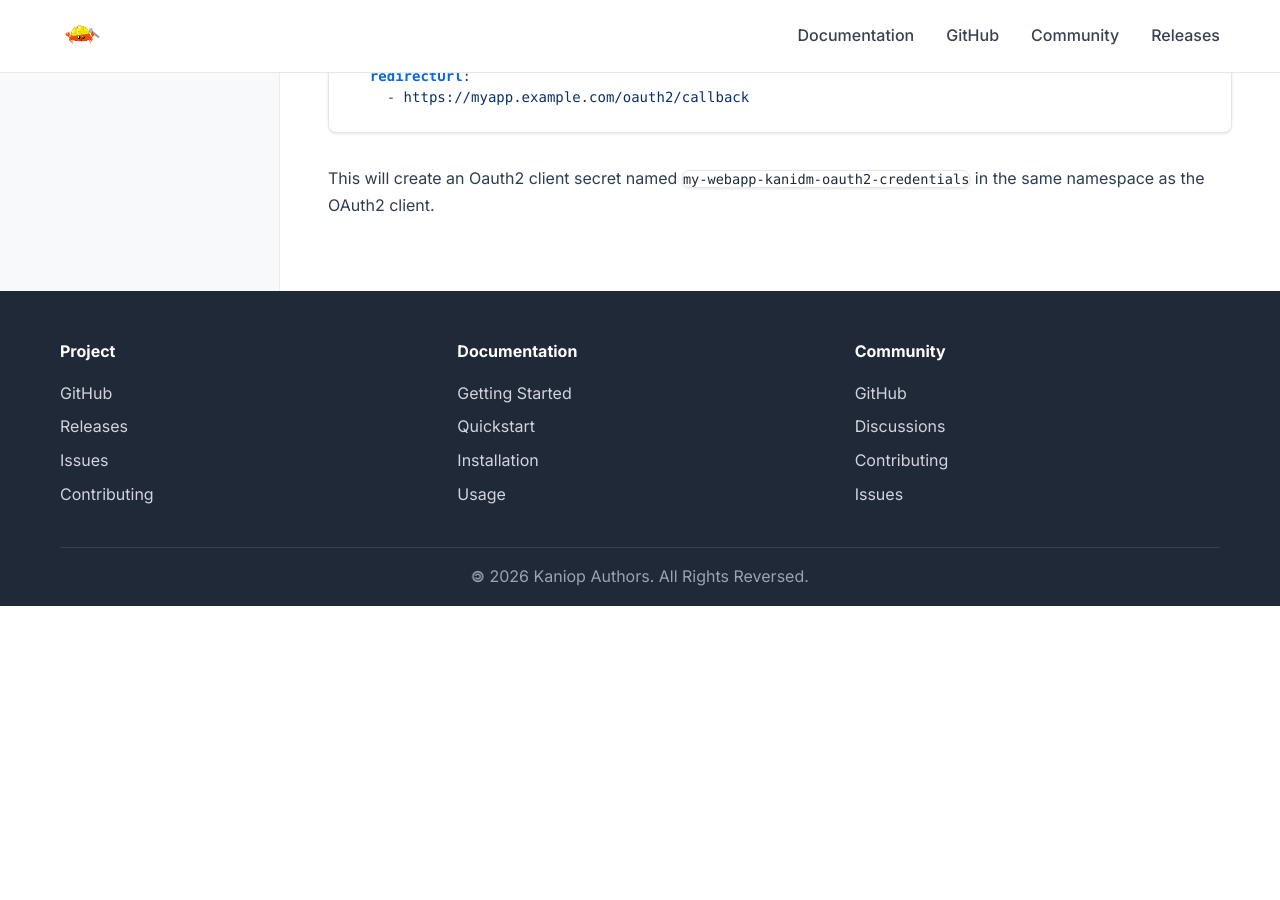
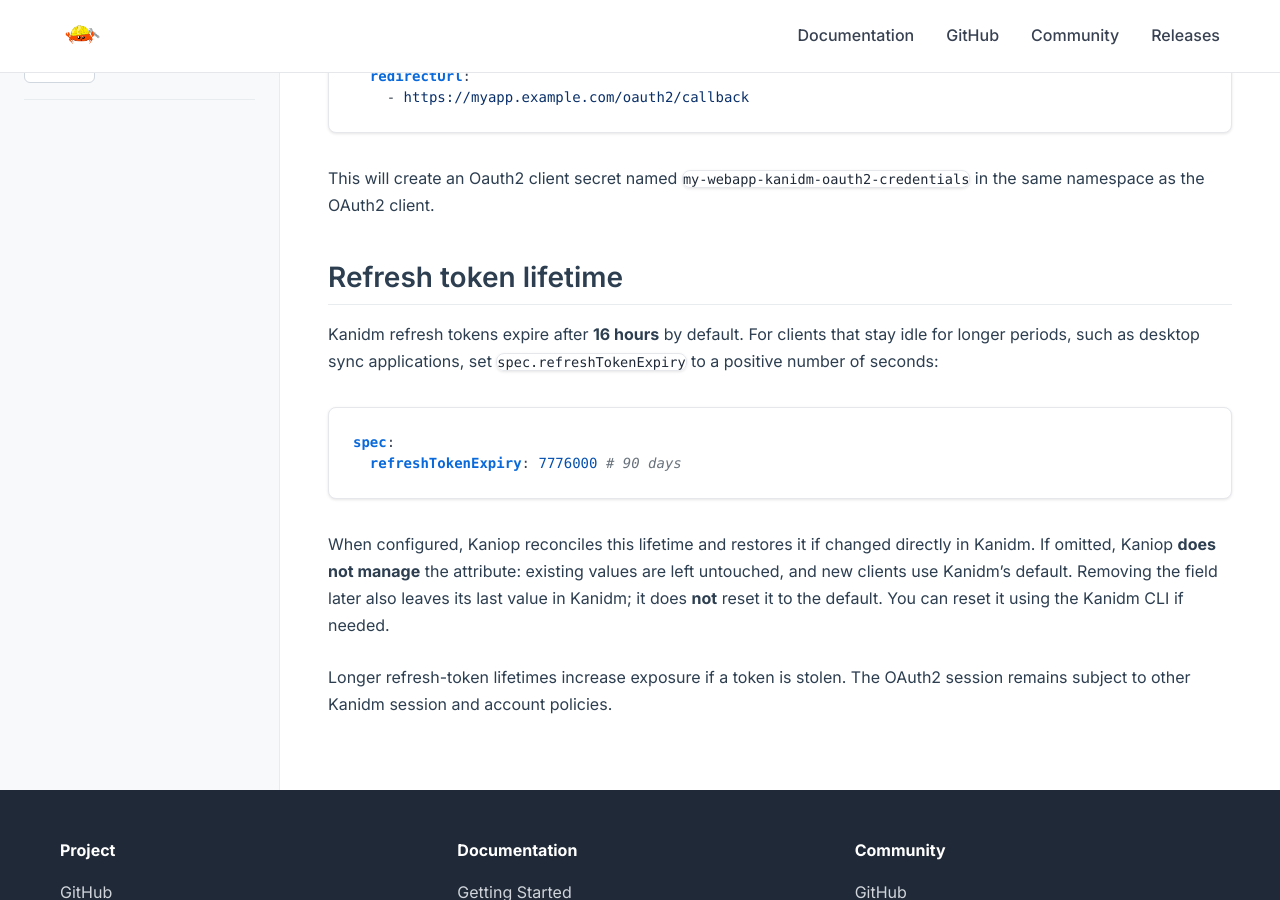
Before and after one commit to pando85/pando85.github.io, a Jekyll site: the page built from docs/kaniop/latest/usage/oauth2.md, in a window 1280 px wide and 900 px high, scrolled down 1193 px. Built offline with Jekyll 4.4.1, drawn with Linux system fonts in a browser that asks for light colours; before the commit the page ends 1799 px from its top, so only the background shows below that.

Commit message:
deploy: pando85/kaniop@14737a6251c9a28a66d895aac8a2866cd6bb582e

````diff
--- a/docs/kaniop/latest/usage/oauth2.md
+++ b/docs/kaniop/latest/usage/oauth2.md
@@ -33,3 +33,23 @@
 
 This will create an Oauth2 client secret named `my-webapp-kanidm-oauth2-credentials` in the same
 namespace as the OAuth2 client.
+
+## Refresh token lifetime
+
+Kanidm refresh tokens expire after **16 hours** by default. For clients that stay idle for
+longer periods, such as desktop sync applications, set `spec.refreshTokenExpiry` to a
+positive number of seconds:
+
+```yaml
+spec:
+  refreshTokenExpiry: 7776000 # 90 days
+```
+
+When configured, Kaniop reconciles this lifetime and restores it if changed directly in
+Kanidm. If omitted, Kaniop **does not manage** the attribute: existing values are left
+untouched, and new clients use Kanidm's default. Removing the field later also leaves its
+last value in Kanidm; it does **not** reset it to the default. You can reset it using the
+Kanidm CLI if needed.
+
+Longer refresh-token lifetimes increase exposure if a token is stolen. The OAuth2 session
+remains subject to other Kanidm session and account policies.
````
